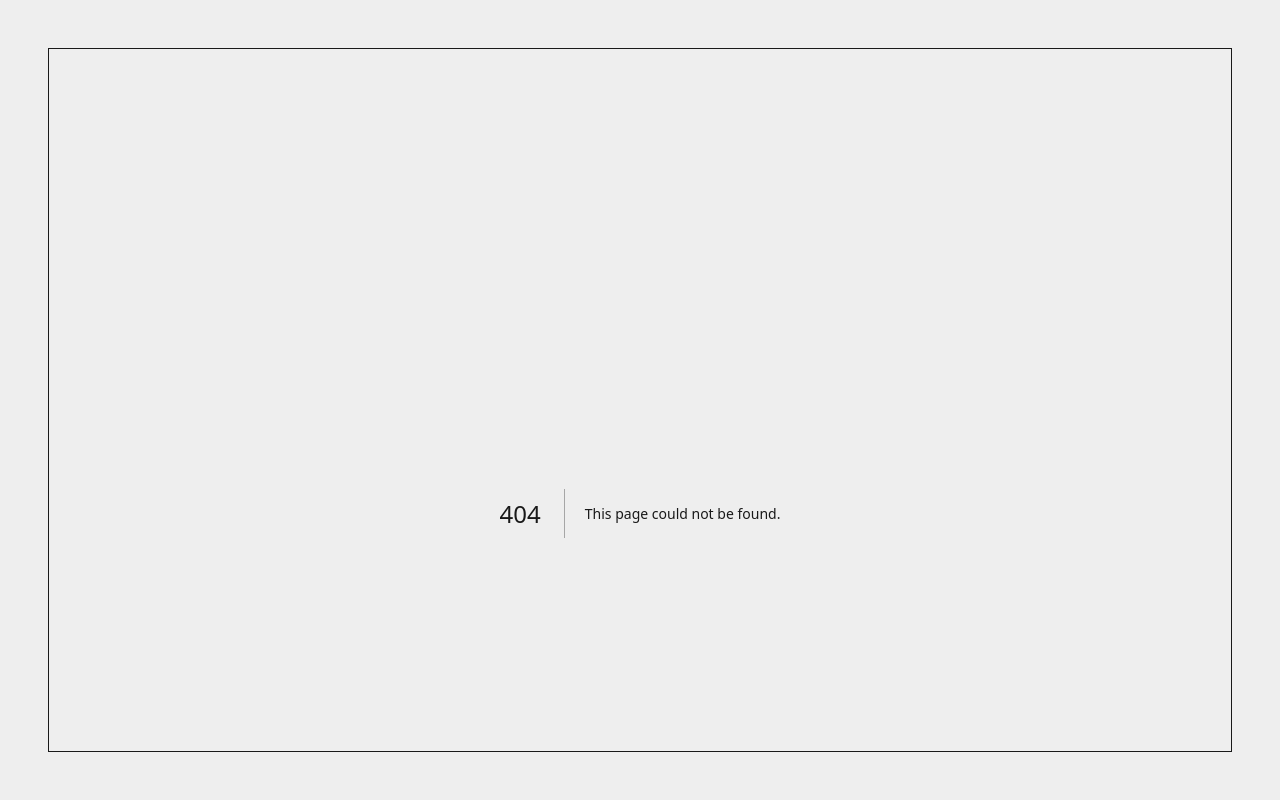
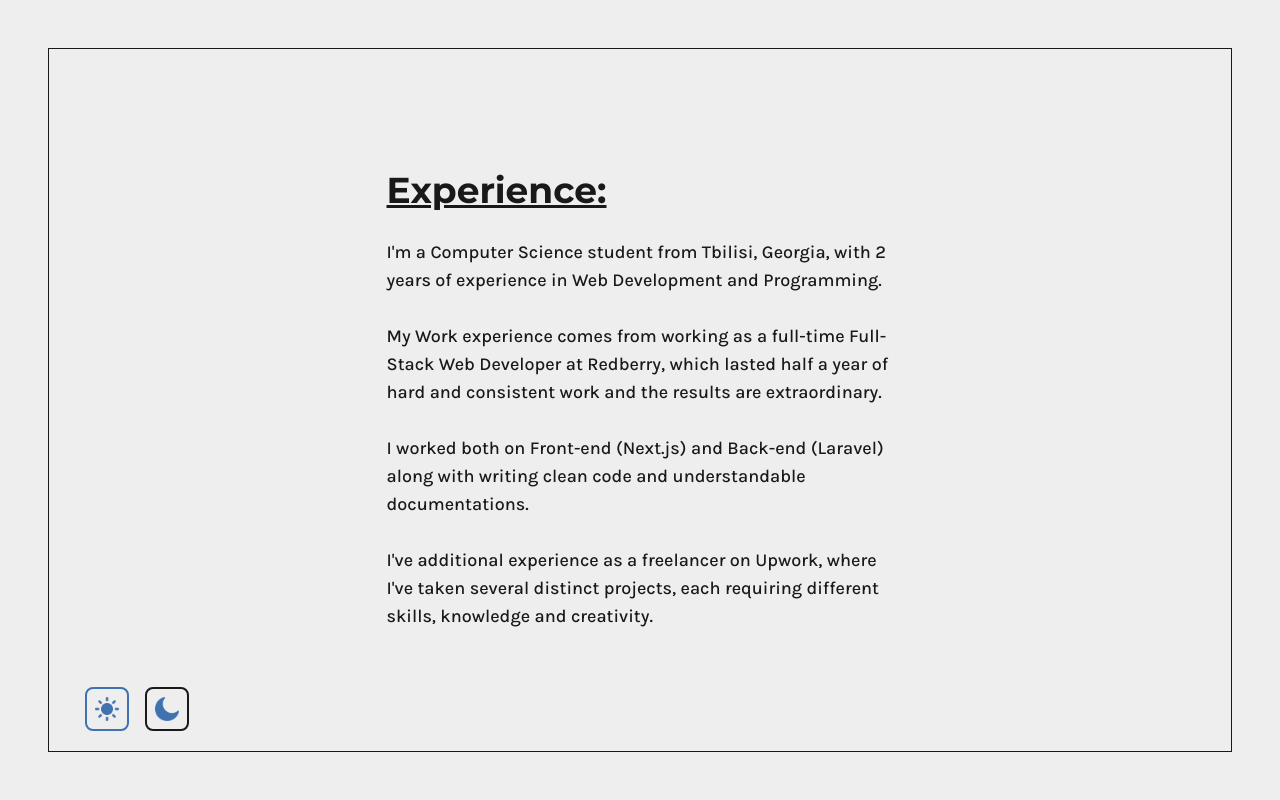
Before and after one commit to Lythmass/work-portfolio, a Next.js app: page /about in a window 1280 px wide. Before the commit this address had no page. Shown: the top 800 px of the page. Built offline with nearby package versions, Linux system fonts and the light colour scheme.

Commit message:
feat: add about me page

```diff
--- /dev/null
+++ b/app/about/page.jsx
@@ -0,0 +1,9 @@
+import { AboutMeText } from 'components';
+
+export default function About() {
+  return (
+    <main className='flex w-full h-full flex-col items-center justify-center p-12'>
+      <AboutMeText />
+    </main>
+  );
+}
--- /dev/null
+++ b/app/components/AboutComponents/AboutMeText/AboutMeText.jsx
@@ -0,0 +1,25 @@
+import { montserrat } from 'fonts';
+
+export const AboutMeText = () => {
+  return (
+    <div className='flex flex-col items-start gap-7 w-1/2'>
+      <h1 className={`text-4xl ${montserrat.className} font-bold underline`}>
+        Experience:
+      </h1>
+      <p className='text-lg font-medium'>
+        I&apos;m a Computer Science student from Tbilisi, Georgia, with 2 years
+        of experience in Web Development and Programming. <br /> <br />
+        My Work experience comes from working as a full-time Full-Stack Web
+        Developer at Redberry, which lasted half a year of hard and consistent
+        work and the results are extraordinary. <br /> <br /> I worked both on
+        Front-end (Next.js) and Back-end (Laravel) along with writing clean code
+        and understandable documentations. <br /> <br /> I&apos;ve additional
+        experience as a freelancer on Upwork, where I&apos;ve taken several
+        distinct projects, each requiring different skills, knowledge and
+        creativity.
+      </p>
+    </div>
+  );
+};
+
+export default AboutMeText;
--- /dev/null
+++ b/app/components/AboutComponents/AboutMeText/index.js
@@ -0,0 +1 @@
+export { default as AboutMeText } from './AboutMeText';
--- /dev/null
+++ b/app/components/AboutComponents/index.js
@@ -0,0 +1 @@
+export { AboutMeText } from './AboutMeText';
--- a/app/components/index.js
+++ b/app/components/index.js
@@ -1,2 +1,3 @@
 export { Header, IntroAnimation, Socials } from './MainPageComponents';
 export { ToggleTheme, Frame } from './GlobalComponents';
+export { AboutMeText } from './AboutComponents';
--- a/app/fonts.jsx
+++ b/app/fonts.jsx
@@ -8,6 +8,5 @@
 
 export const karla = Karla({
   subsets: ['latin'],
-  weight: '800',
-  weight: '400',
+  weight: ['400', '500', '700'],
 });
--- a/app/page.js
+++ b/app/page.jsx
@@ -1,5 +1,3 @@
-'use client';
-
 import { Header } from 'components';
 
 export default function Home() {
```
